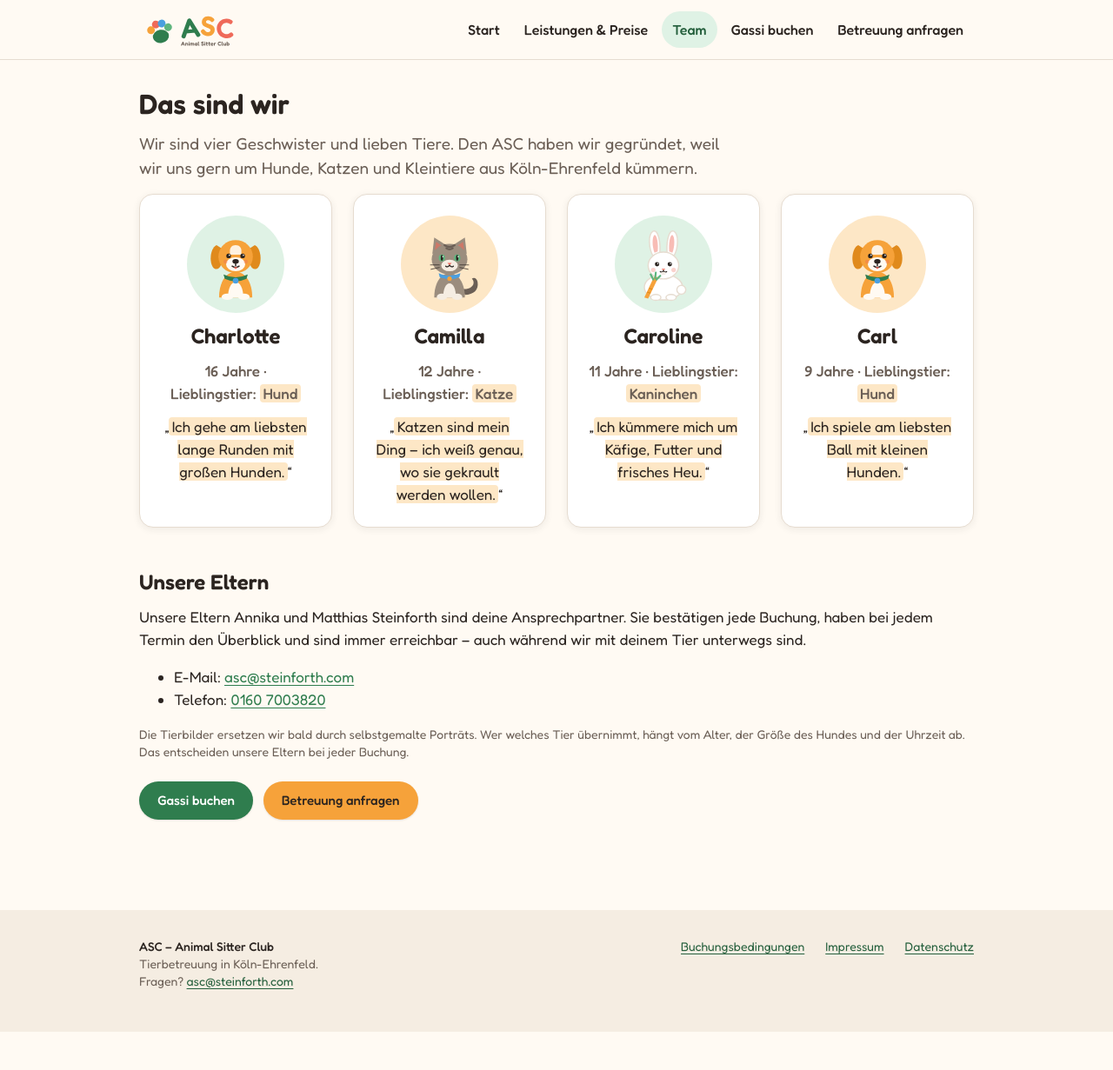
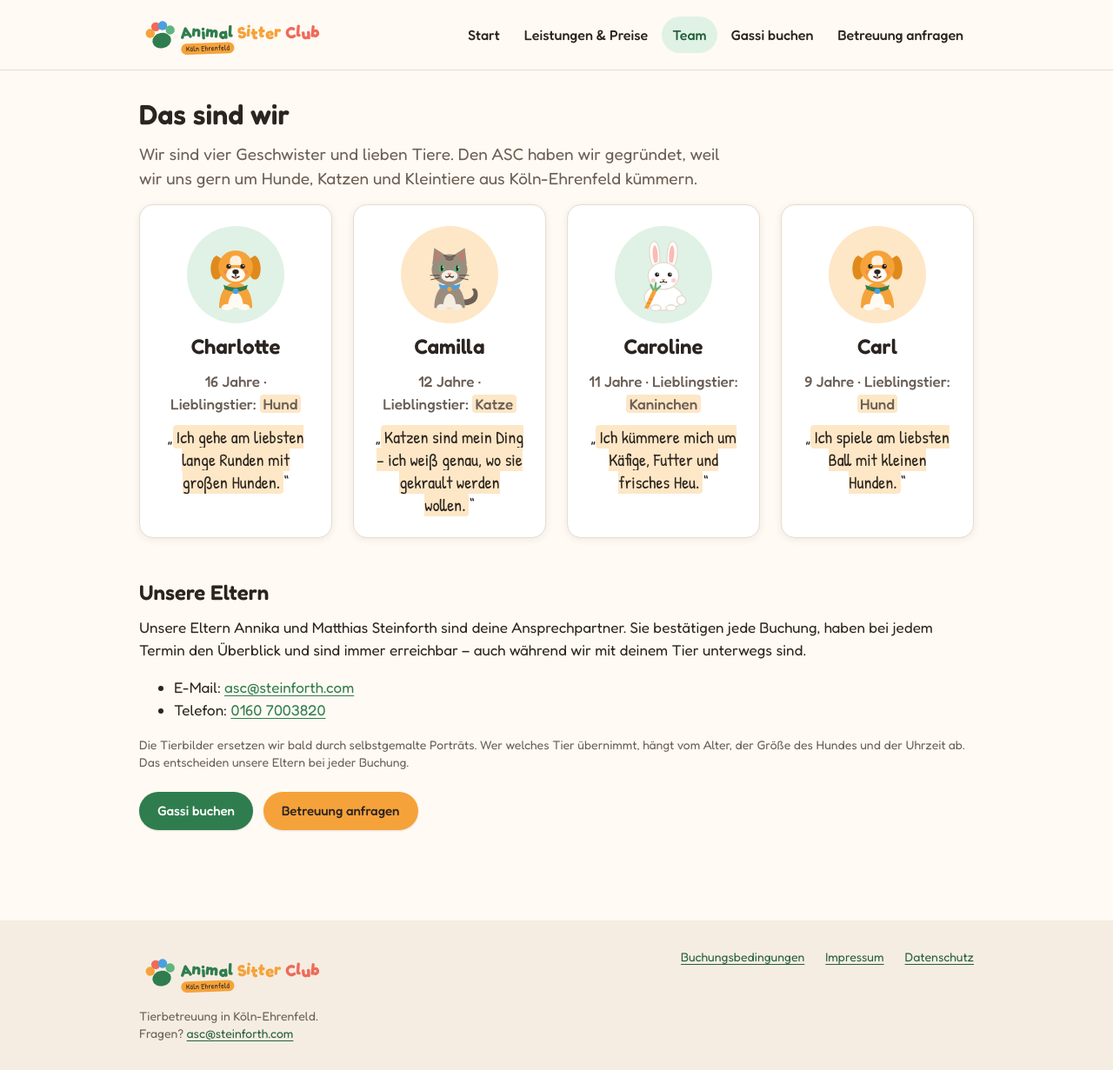
Before and after one commit to msteinforth/asc, a PHP site: page /team.html in a window 1280 px wide. Shown: the whole page at 87% size. Before the commit the page ends 1187 px from the top, so only its background shows below. Run offline with PHP 8.4, Linux system fonts and the light colour scheme.

Commit message:
Neues Logo „Hüpfend“ aus dem Design System
- Breite Wortmarke mit Sticker „Köln Ehrenfeld“ in der Desktop-Kopfzeile
  (56px) und im Fuß, kompakte Form Pfote + ASC in der Handy-Kopfzeile
  (40px), inverse Varianten im dunklen Thema – per <picture>
- Logo auch auf Admin-, Bestätigungs- und 404-Seite aktualisiert
- Patrick Hand als Zweitschrift für die Zitate der Kinder
- Pages-Build schreibt auch srcset auf den Basis-Pfad um

Co-Authored-By: Claude Opus 5.5 <noreply@anthropic.com>
Claude-Session: https://claude.ai/code/session_01N3Fzu58YzfjSMbC7uYunpH

```diff
--- a/asc/404.html
+++ b/asc/404.html
@@ -10,7 +10,7 @@
 </head>
 <body>
 <main class="container schmal seiten-kopf" id="inhalt">
-  <p><a href="/" class="logo-link" aria-label="ASC – Animal Sitter Club, zur Startseite"><img class="logo-hell" src="/assets/logo.svg" alt="" width="111" height="48"><img class="logo-dunkel" src="/assets/logo-inverse.svg" alt="" width="111" height="48"></a></p>
+  <p><a href="/" class="logo-link"><picture><source media="(prefers-color-scheme: dark)" srcset="/assets/logo-inverse.svg"><img src="/assets/logo.svg" alt="ASC – Animal Sitter Club, zur Startseite" width="217" height="56"></picture></a></p>
   <img src="/assets/tiere/hund.svg" alt="" width="120" height="120">
   <h1>Hier ist niemand zu Hause.</h1>
   <p>Diese Seite gibt es nicht. Vielleicht ist der Hund mit dem Link weggelaufen?</p>
--- a/asc/admin/index.php
+++ b/asc/admin/index.php
@@ -218,7 +218,7 @@ $offen = count(array_filter($buchungen, fn($b) => $b['status'] === 'offen'));
 <body>
 <header class="kopf">
   <div class="container kopf-innen">
-    <a href="/admin/" class="logo-link" aria-label="ASC Admin"><img class="logo-hell" src="/assets/logo.svg" alt="" width="111" height="48"><img class="logo-dunkel" src="/assets/logo-inverse.svg" alt="" width="111" height="48"></a>
+    <a href="/admin/" class="logo-link"><picture><source media="(prefers-color-scheme: dark)" srcset="/assets/logo-inverse.svg"><img src="/assets/logo.svg" alt="ASC Admin" width="217" height="56"></picture></a>
     <a href="/" class="klein">Zur Webseite</a>
   </div>
 </header>
--- a/asc/api/bestaetigen.php
+++ b/asc/api/bestaetigen.php
@@ -62,7 +62,7 @@ $titel = $aktion === 'ablehnen' ? 'Buchung ablehnen' : 'Buchung bestätigen';
 </head>
 <body>
 <main class="container schmal">
-  <p><a href="/" class="logo-link" aria-label="ASC – Animal Sitter Club"><img class="logo-hell" src="/assets/logo.svg" alt="" width="111" height="48"><img class="logo-dunkel" src="/assets/logo-inverse.svg" alt="" width="111" height="48"></a></p>
+  <p><a href="/" class="logo-link"><picture><source media="(prefers-color-scheme: dark)" srcset="/assets/logo-inverse.svg"><img src="/assets/logo.svg" alt="ASC – Animal Sitter Club" width="217" height="56"></picture></a></p>
   <h1><?= h($titel) ?></h1>
 
   <?php if ($erfolg): ?>
--- a/asc/assets/fonts/LIZENZ.txt
+++ b/asc/assets/fonts/LIZENZ.txt
@@ -1 +1 @@
-Fredoka – SIL Open Font License 1.1 (https://openfontlicense.org), übernommen aus dem ASC Design System.
+Fredoka und Patrick Hand – SIL Open Font License 1.1 (https://openfontlicense.org), übernommen aus dem ASC Design System.
--- a/asc/assets/style.css
+++ b/asc/assets/style.css
@@ -7,6 +7,7 @@
 @font-face { font-family: "Fredoka"; src: url("fonts/Fredoka-Medium.woff2") format("woff2"); font-weight: 500; font-display: swap; }
 @font-face { font-family: "Fredoka"; src: url("fonts/Fredoka-SemiBold.woff2") format("woff2"); font-weight: 600; font-display: swap; }
 @font-face { font-family: "Fredoka"; src: url("fonts/Fredoka-Bold.woff2") format("woff2"); font-weight: 700; font-display: swap; }
+@font-face { font-family: "Patrick Hand"; src: url("fonts/PatrickHand-Regular.woff2") format("woff2"); font-weight: 400; font-display: swap; }
 
 /* ---------- Tokens (aus tokens.json) ---------- */
 :root {
@@ -35,6 +36,7 @@
   --status-danger: #c0392b;
 
   --font-sans: "Fredoka", "Trebuchet MS", "Segoe UI", system-ui, sans-serif;
+  --font-hand: "Patrick Hand", "Comic Sans MS", "Segoe Print", cursive;
 
   --space-1: 4px;
   --space-2: 8px;
@@ -125,14 +127,13 @@ p { margin: 0 0 var(--space-4); }
 
 /* ---------- Kopf & Navigation ---------- */
 .kopf { background: var(--surface); border-bottom: 1px solid var(--border); position: sticky; top: 0; z-index: 10; }
-.kopf-innen { display: flex; align-items: center; justify-content: space-between; gap: var(--space-4); min-height: 68px; }
-.logo-link { display: inline-flex; padding: var(--space-1) 0; }
-.logo-link img { height: 48px; width: auto; display: block; }
-.logo-hell { display: block; }
-.logo-dunkel { display: none !important; }
-@media (prefers-color-scheme: dark) {
-  .logo-hell { display: none !important; }
-  .logo-dunkel { display: block !important; }
+.kopf-innen { display: flex; align-items: center; justify-content: space-between; gap: var(--space-4); min-height: 80px; }
+/* Logo: breite Form ab 801px (mind. 56px hoch), sonst die kompakte Form (40px) */
+.logo-link { display: inline-flex; padding: var(--space-2) 0; }
+.logo-link img { height: 56px; width: auto; display: block; }
+@media (max-width: 800px) {
+  .kopf-innen { min-height: 64px; }
+  .logo-link img { height: 40px; }
 }
 
 .nav-schalter {
@@ -351,7 +352,7 @@ input:focus-visible, select:focus-visible, textarea:focus-visible { outline: 2px
 .zeitfenster label.belegt { background: var(--surface-sunken); border-color: var(--border); color: var(--ink-muted); cursor: not-allowed; text-decoration: line-through; }
 
 .buchen-raster { display: grid; gap: var(--space-6); }
-@media (min-width: 900px) { .buchen-raster { grid-template-columns: 360px 1fr; align-items: start; } .buchen-raster .kalender-spalte { position: sticky; top: 88px; } }
+@media (min-width: 900px) { .buchen-raster { grid-template-columns: 360px 1fr; align-items: start; } .buchen-raster .kalender-spalte { position: sticky; top: 100px; } }
 
 /* ---------- Fuß ---------- */
 .fuss { padding: var(--space-8) 0; font-size: 14px; line-height: 20px; color: var(--ink-muted); background: var(--surface-sunken); margin-top: var(--space-12); }
@@ -359,6 +360,12 @@ input:focus-visible, select:focus-visible, textarea:focus-visible { outline: 2px
 .fuss-innen { display: flex; flex-wrap: wrap; justify-content: space-between; gap: var(--space-4); }
 .fuss ul { list-style: none; padding: 0; margin: 0; display: flex; flex-wrap: wrap; gap: var(--space-2) var(--space-6); }
 .fuss strong { color: var(--ink); font-weight: 500; }
+.fuss-marke { display: grid; gap: var(--space-3); }
+.fuss-marke img { height: 56px; width: auto; display: block; }
+.fuss-marke p { margin: 0; }
+
+/* Handschrift (Patrick Hand): nur kurze Notizen und Zitate der Kinder */
+.hand-note { font-family: var(--font-hand); font-size: 20px; line-height: 26px; }
 
 main { padding-bottom: var(--space-8); }
 .seiten-kopf { padding-top: var(--space-8); }
--- a/asc/team.html
+++ b/asc/team.html
@@ -17,9 +17,13 @@
 <a class="skip-link" href="#inhalt">Zum Inhalt springen</a>
 <header class="kopf">
   <div class="container kopf-innen">
-    <a href="/" class="logo-link" aria-label="ASC – Animal Sitter Club, zur Startseite">
-      <img class="logo-hell" src="/assets/logo.svg" alt="" width="111" height="48">
-      <img class="logo-dunkel" src="/assets/logo-inverse.svg" alt="" width="111" height="48">
+    <a href="/" class="logo-link">
+      <picture>
+        <source media="(max-width: 800px) and (prefers-color-scheme: dark)" srcset="/assets/logo-kompakt-inverse.svg" width="85" height="40">
+        <source media="(max-width: 800px)" srcset="/assets/logo-kompakt.svg" width="85" height="40">
+        <source media="(prefers-color-scheme: dark)" srcset="/assets/logo-inverse.svg">
+        <img src="/assets/logo.svg" alt="ASC – Animal Sitter Club, Köln Ehrenfeld – zur Startseite" width="217" height="56">
+      </picture>
     </a>
     <button class="nav-schalter" type="button" aria-expanded="false" aria-controls="hauptnav">Menü</button>
     <nav class="nav" id="hauptnav" aria-label="Hauptnavigation">
@@ -43,25 +47,25 @@
       <div class="avatar"><img src="/assets/tiere/hund.svg" alt="" width="88" height="88"></div>
       <h2 class="asc-card__title">Charlotte</h2>
       <p class="alter">16 Jahre · Lieblingstier: <span class="platzhalter">Hund</span></p>
-      <p class="asc-card__text">„<span class="platzhalter">Ich gehe am liebsten lange Runden mit großen Hunden.</span>“</p>
+      <p class="asc-card__text hand-note">„<span class="platzhalter">Ich gehe am liebsten lange Runden mit großen Hunden.</span>“</p>
     </article>
     <article class="asc-card">
       <div class="avatar gelb"><img src="/assets/tiere/katze.svg" alt="" width="88" height="88"></div>
       <h2 class="asc-card__title">Camilla</h2>
       <p class="alter">12 Jahre · Lieblingstier: <span class="platzhalter">Katze</span></p>
-      <p class="asc-card__text">„<span class="platzhalter">Katzen sind mein Ding – ich weiß genau, wo sie gekrault werden wollen.</span>“</p>
+      <p class="asc-card__text hand-note">„<span class="platzhalter">Katzen sind mein Ding – ich weiß genau, wo sie gekrault werden wollen.</span>“</p>
     </article>
     <article class="asc-card">
       <div class="avatar"><img src="/assets/tiere/kaninchen.svg" alt="" width="88" height="88"></div>
       <h2 class="asc-card__title">Caroline</h2>
       <p class="alter">11 Jahre · Lieblingstier: <span class="platzhalter">Kaninchen</span></p>
-      <p class="asc-card__text">„<span class="platzhalter">Ich kümmere mich um Käfige, Futter und frisches Heu.</span>“</p>
+      <p class="asc-card__text hand-note">„<span class="platzhalter">Ich kümmere mich um Käfige, Futter und frisches Heu.</span>“</p>
     </article>
     <article class="asc-card">
       <div class="avatar gelb"><img src="/assets/tiere/hund.svg" alt="" width="88" height="88"></div>
       <h2 class="asc-card__title">Carl</h2>
       <p class="alter">9 Jahre · Lieblingstier: <span class="platzhalter">Hund</span></p>
-      <p class="asc-card__text">„<span class="platzhalter">Ich spiele am liebsten Ball mit kleinen Hunden.</span>“</p>
+      <p class="asc-card__text hand-note">„<span class="platzhalter">Ich spiele am liebsten Ball mit kleinen Hunden.</span>“</p>
     </article>
   </div>
 
@@ -81,9 +85,14 @@
 </main>
 <footer class="fuss">
   <div class="container fuss-innen">
-    <p><strong>ASC – Animal Sitter Club</strong><br>
-      Tierbetreuung in Köln-Ehrenfeld.<br>
-      Fragen? <a href="mailto:asc@steinforth.com">asc@steinforth.com</a></p>
+    <div class="fuss-marke">
+      <picture>
+        <source media="(prefers-color-scheme: dark)" srcset="/assets/logo-inverse.svg">
+        <img src="/assets/logo.svg" alt="ASC – Animal Sitter Club, Köln Ehrenfeld" width="217" height="56">
+      </picture>
+      <p>Tierbetreuung in Köln-Ehrenfeld.<br>
+        Fragen? <a href="mailto:asc@steinforth.com">asc@steinforth.com</a></p>
+    </div>
     <ul>
       <li><a href="/preise#bedingungen">Buchungsbedingungen</a></li>
       <li><a href="/impressum">Impressum</a></li>
--- a/tools/pages-build.php
+++ b/tools/pages-build.php
@@ -47,7 +47,7 @@ file_put_contents("$ziel/api/verfuegbarkeit.json", $json(kalender_oeffentlich())
 foreach (glob("$quelle/*.html") as $datei) {
     $html = file_get_contents($datei);
     // Absolute Links und Quellen auf den Basis-Pfad umschreiben (mailto:, https: usw. bleiben)
-    $html = preg_replace('#\b(href|src|action)="/(?!/)#', '$1="' . $basis . '/', $html);
+    $html = preg_replace('#\b(href|src|srcset|action)="/(?!/)#', '$1="' . $basis . '/', $html);
     $html = str_replace(
         '<meta charset="utf-8">',
         '<meta charset="utf-8">' . "\n  " . '<meta name="asc-modus" content="demo">'
```
Also changed, not shown: asc/anfrage.html (+15 -6 lines), asc/buchen.html (+15 -6 lines), asc/danke.html (+15 -6 lines), asc/datenschutz.html (+15 -6 lines), asc/impressum.html (+15 -6 lines), asc/index.html (+15 -6 lines), asc/preise.html (+15 -6 lines), README.md, asc/assets/fonts/PatrickHand-Regular.woff2 (added), asc/assets/logo-inverse.svg, asc/assets/logo-kompakt-inverse.svg (added), asc/assets/logo-kompakt.svg (added), asc/assets/logo.svg.
